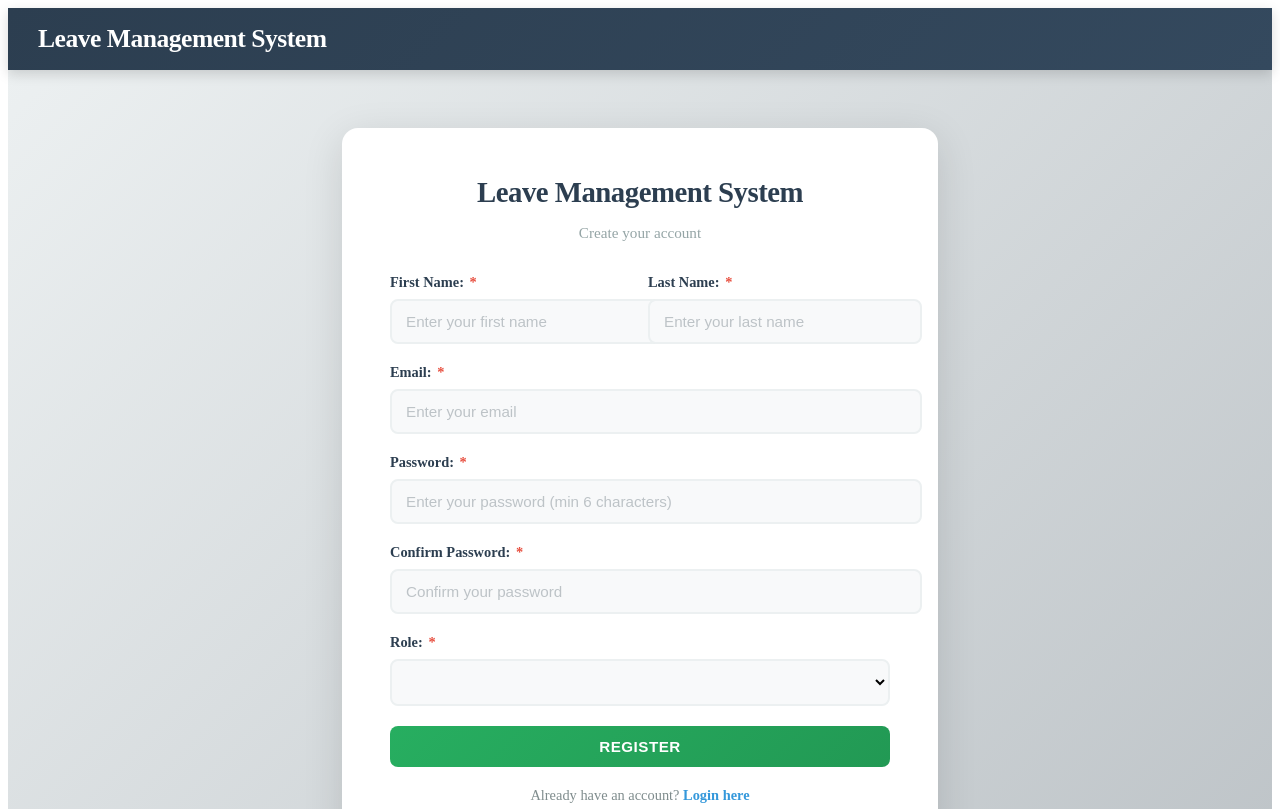
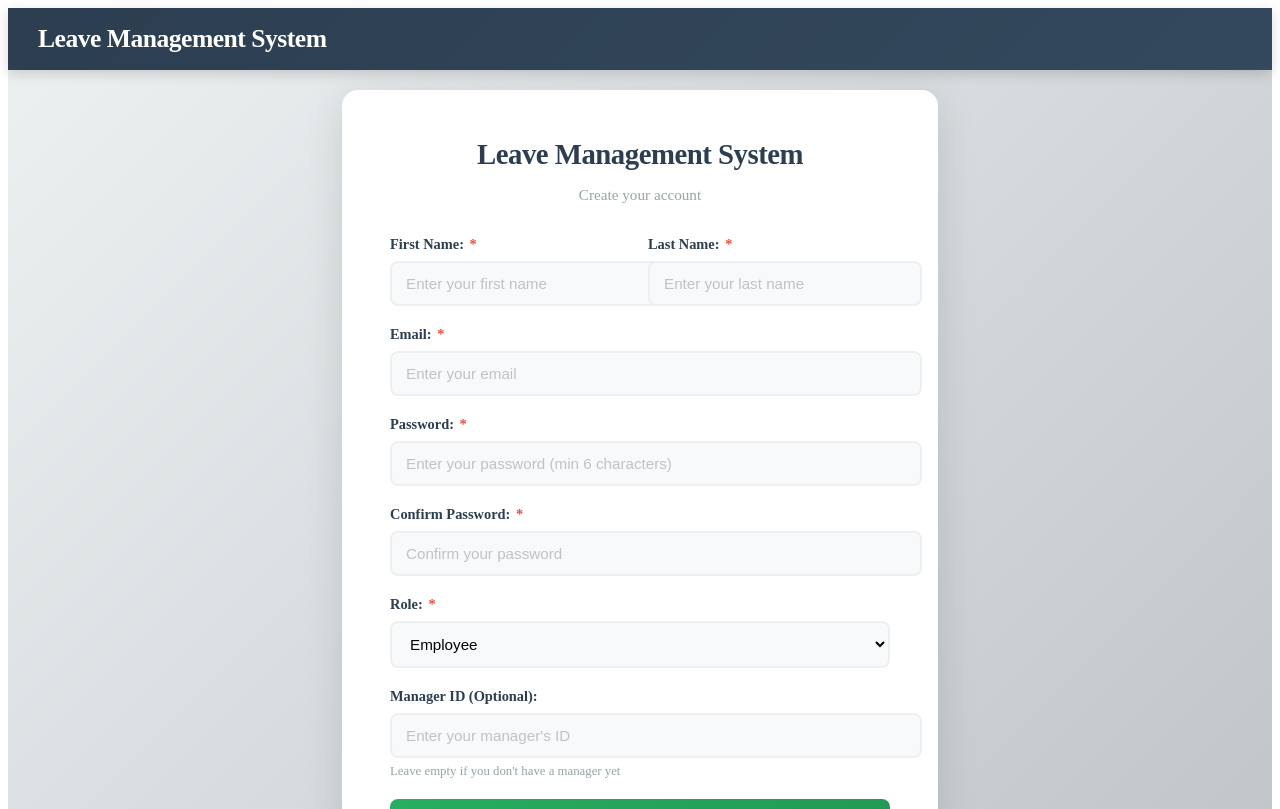
Before and after one commit to Akshit0707/Leave-Management-System, an Angular app in the folder leave-management-ui/: page /register in a window 1280 px wide. Shown: the top 809 px of the page. Built offline with nearby package versions, Linux system fonts and the light colour scheme.

Commit message:
Fix Railway DB startup and migrations

```diff
--- a/leave-management-ui/src/app/pages/register/register.component.html
+++ b/leave-management-ui/src/app/pages/register/register.component.html
@@ -68,13 +68,13 @@
 
       <div class="form-group">
         <label for="role">Role: <span class="required">*</span></label>
-        <select id="role" [(ngModel)]="role" (change)="role === 1 && (managerId = null)" name="role" required>
-          <option [value]="0">Employee</option>
-          <option [value]="1">Manager</option>
+        <select id="role" [(ngModel)]="role" (change)="role === 'Manager' && (managerId = null)" name="role" required>
+          <option value="Employee">Employee</option>
+          <option value="Manager">Manager</option>
         </select>
       </div>
 
-      <div class="form-group" *ngIf="role === 0">
+      <div class="form-group" *ngIf="role === 'Employee'">
         <label for="managerId">Manager ID (Optional):</label>
         <input
           type="number"
```
